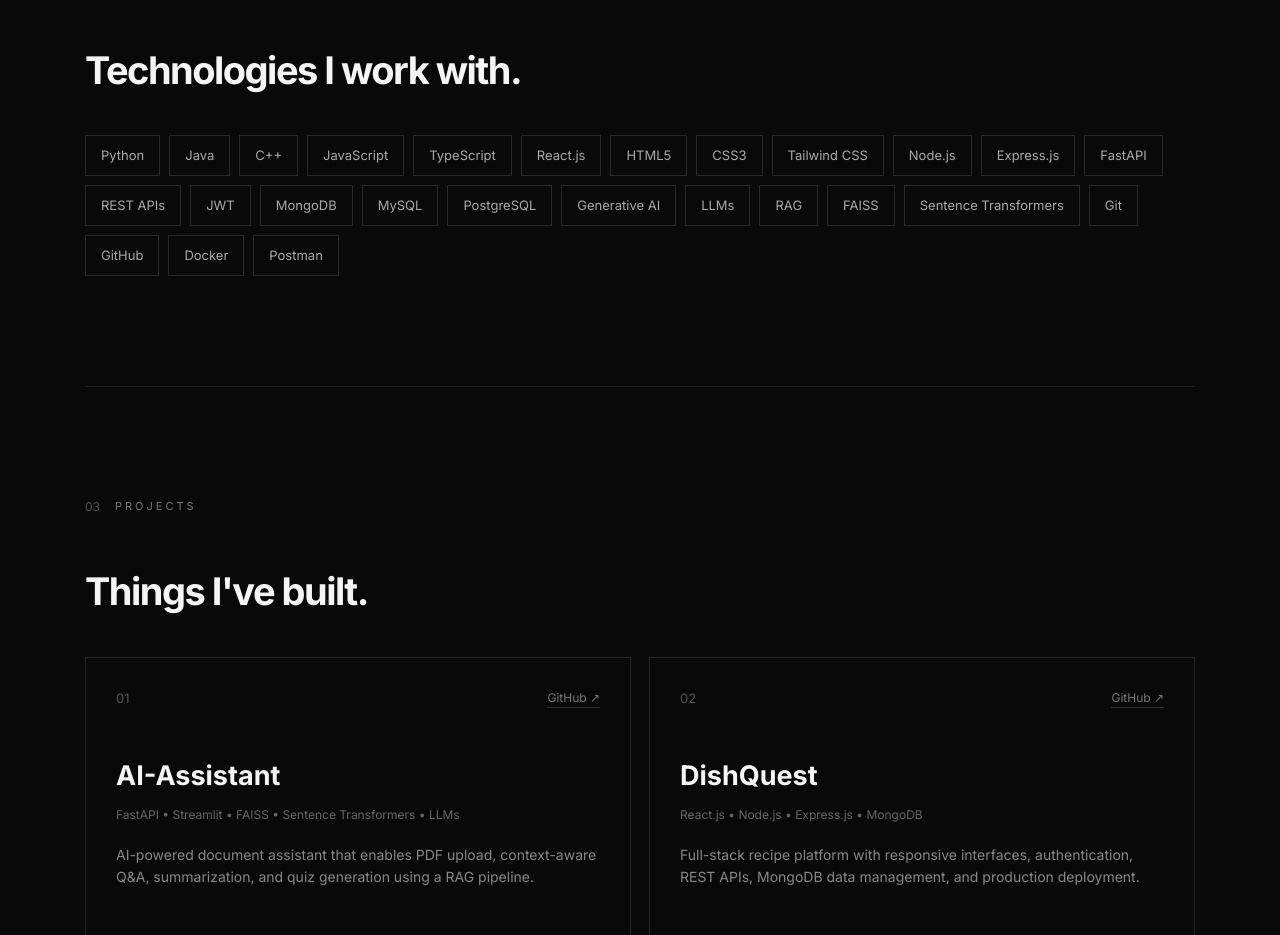
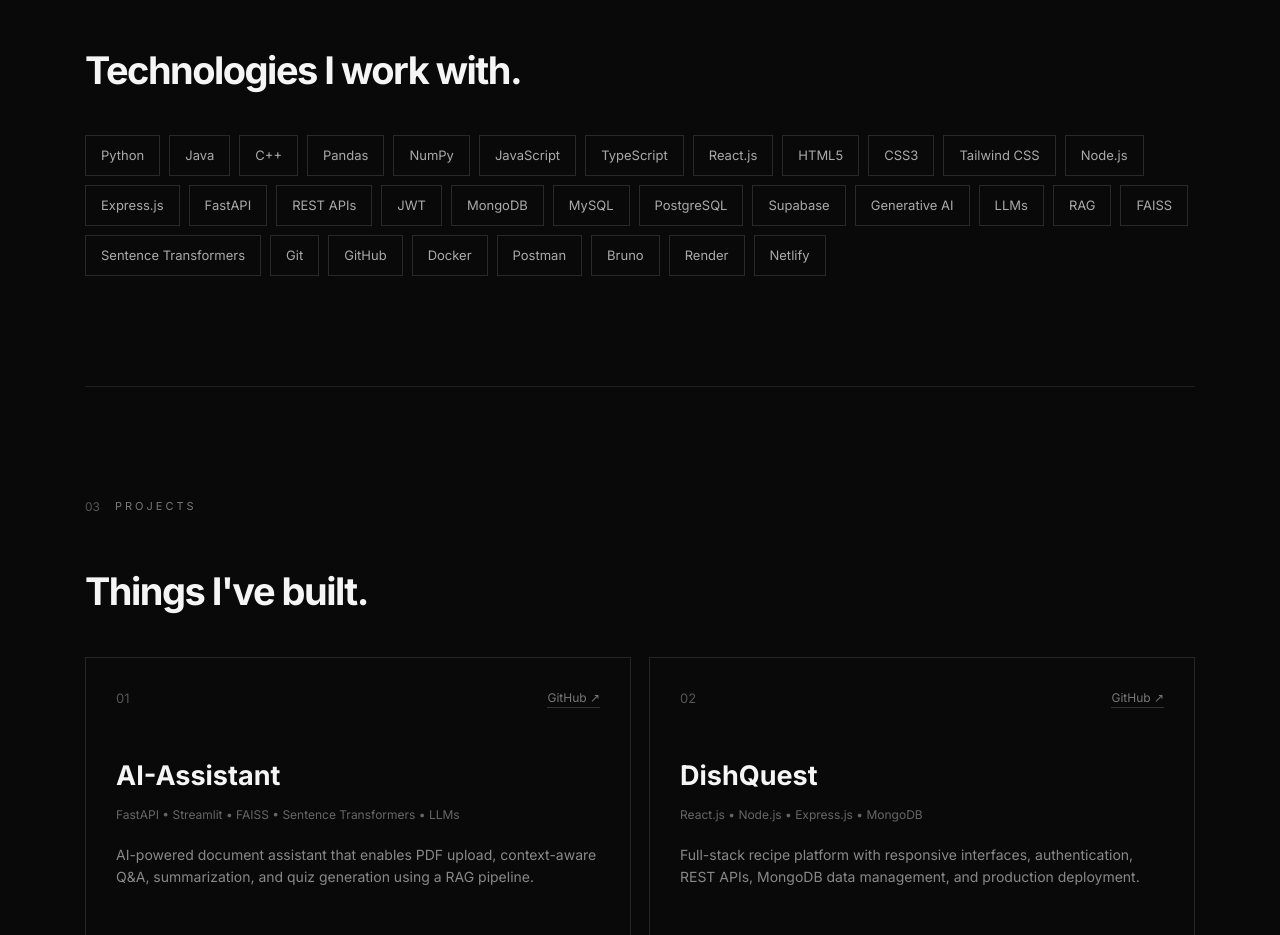
Before and after one commit to Achu-24/Hamshaverthini-portfolio, a React (Vite) app: page / in a window 1280 px wide. Shown: the part 1440-2375 px from the top of the page. Built offline with nearby package versions, Linux system fonts and the light colour scheme.

Commit message:
Updated the tech stacks

```diff
--- a/src/App.jsx
+++ b/src/App.jsx
@@ -24,6 +24,8 @@
   "Python",
   "Java",
   "C++",
+  "Pandas",
+  "NumPy",
   "JavaScript",
   "TypeScript",
   "React.js",
@@ -38,6 +40,7 @@
   "MongoDB",
   "MySQL",
   "PostgreSQL",
+  "Supabase",
   "Generative AI",
   "LLMs",
   "RAG",
@@ -47,6 +50,10 @@
   "GitHub",
   "Docker",
   "Postman",
+  "Bruno",
+  "Render",
+  "Netlify",
+
 ];
 
 function App() {
```
Also changed, not shown: 1 other file (tests, documents, lock files or other folders).
